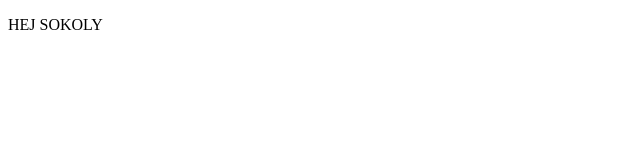
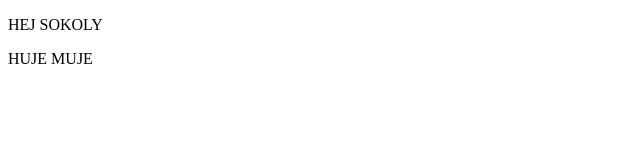
Before and after one commit to qdziubeq/gitjestgit, a plain HTML site: page index.html in a window 1280 px wide. Shown: the full height of the page, 0-640 px from the left. Drawn offline with Linux system fonts and the light colour scheme.

Commit message:
trzeci paragraf

```diff
--- a/index.html
+++ b/index.html
@@ -8,5 +8,6 @@
 </head>
 <body>
 <p>HEJ SOKOLY</p>
+<p3>HUJE MUJE</p3>
 </body>
 </html>
```
